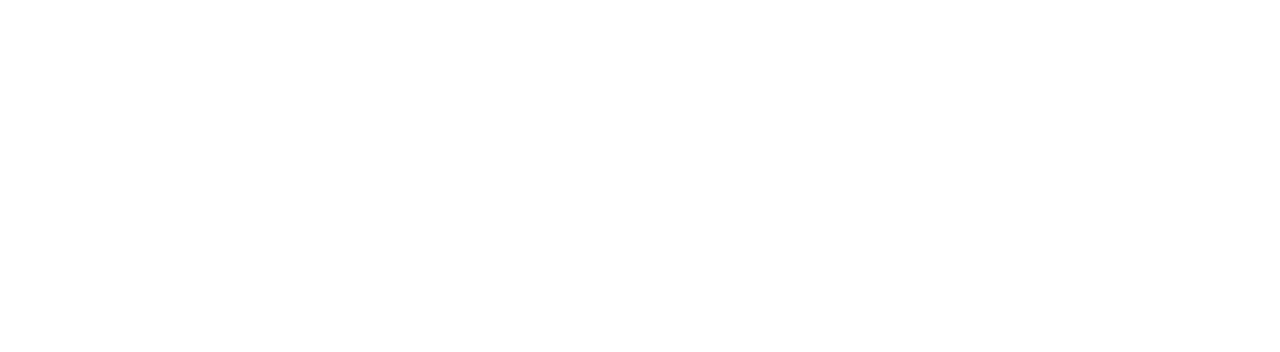
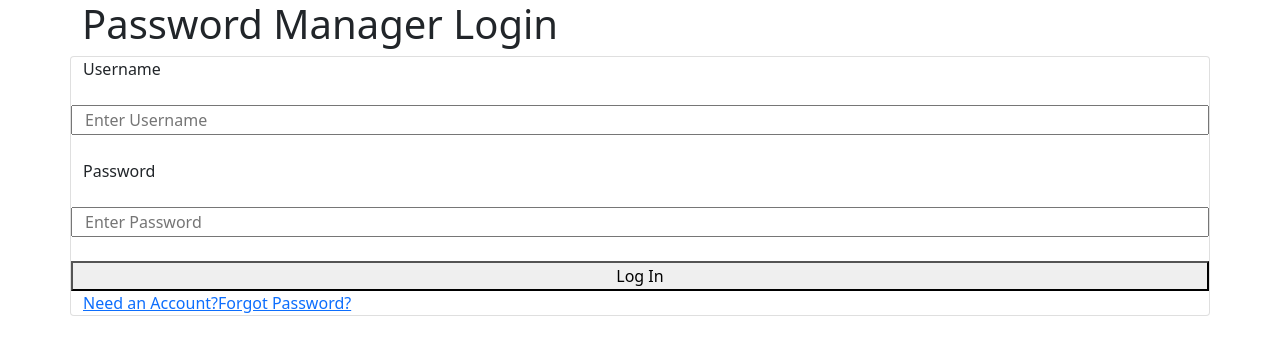
Before and after one commit to aiden-janey/PasswordManager, an Angular app in the folder frontend/: page /logIn in a window 1280 px wide. Before the commit this address led to /. Shown: the top 352 px of the page. Built offline with nearby package versions, Linux system fonts and the light colour scheme; no server answers.

Commit message:
Finished the functionality of Login & Create Account Pages

```diff
--- a/frontend/package.json
+++ b/frontend/package.json
@@ -19,6 +19,7 @@
     "@angular/platform-browser-dynamic": "~13.3.0",
     "@angular/router": "~13.3.0",
     "bootstrap": "^5.1.3",
+    "crypto-js": "^4.1.1",
     "jquery": "^3.6.0",
     "rxjs": "~7.5.0",
     "tslib": "^2.3.0",
--- a/frontend/src/app/changepass/changepass.component.html
+++ b/frontend/src/app/changepass/changepass.component.html
@@ -1 +1 @@
-<p>changepass works!</p>
+<p>TBD</p>
--- a/frontend/src/app/createacct/createacct.component.html
+++ b/frontend/src/app/createacct/createacct.component.html
@@ -1 +1,15 @@
-<p>createacct works!</p>
+<div class="container">
+    <div class="row">
+        <h1>Password Manager Sign Up</h1>
+    </div>
+    <div class="row card">
+            <label>Username</label><br>
+            <input type="text" placeholder="Enter Username" id="username" name="username" [(ngModel)]="username" required><br>
+            <label>Password</label><br>
+            <input type="password" placeholder="Enter Password" id="password" name="password" [(ngModel)]="password" required><br>
+            <button type="button" (click)="createAccount()">Sign Up</button>
+        <nav>
+            <a routerLink="/logIn">Already Signed Up?</a>
+        </nav>
+    </div>
+</div>
--- a/frontend/src/app/createacct/createacct.component.ts
+++ b/frontend/src/app/createacct/createacct.component.ts
@@ -1,15 +1,32 @@
 import { Component, OnInit } from '@angular/core';
+import { UserService } from '../shared/user.service';
+import { User } from '../shared/user.model';
+import { Router } from '@angular/router';
 
 @Component({
   selector: 'app-createacct',
   templateUrl: './createacct.component.html',
-  styleUrls: ['./createacct.component.css']
+  styleUrls: ['./createacct.component.css'],
+  providers: [UserService]
 })
 export class CreateacctComponent implements OnInit {
 
-  constructor() { }
+  constructor(private US: UserService, private route: Router) { }
+
+  username: string;
+  password: string;
 
   ngOnInit(): void {
   }
 
+  createAccount(): void{
+    let user = new User();
+    user.username = this.username;
+    user.password = this.password;
+
+    this.US.postUser(user).subscribe(()=>{
+      alert('Account Created');
+      this.route.navigate(['/logIn']);
+    });
+  }
 }
--- a/frontend/src/app/login/login.component.html
+++ b/frontend/src/app/login/login.component.html
@@ -3,16 +3,14 @@
         <h1>Password Manager Login</h1>
     </div>
     <div class="row card">
-        <form>
             <label>Username</label><br>
-            <input type="text" placeholder="Enter Username" required><br>
+            <input type="text" placeholder="Enter Username" id="username" name="username" [(ngModel)]="username" required><br>
             <label>Password</label><br>
-            <input type="password" placeholder="Enter Password" required><br>
-            <input type="submit" value="Log In">
-        </form>
+            <input type="password" placeholder="Enter Password" id="password" name="password" [(ngModel)]="password" required><br>
+            <button type="button" (click)="checkCredentials()">Log In</button>
         <nav>
-            <a routerLink="/createUser">Need an Account?</a>
-            <a routerLink="/changePassword">Forgot Password?</a>
+            <a routerLink="/createAcct">Need an Account?</a>
+            <a routerLink="/changePass">Forgot Password?</a>
         </nav>
     </div>
 </div>
--- a/frontend/src/app/login/login.component.ts
+++ b/frontend/src/app/login/login.component.ts
@@ -1,20 +1,45 @@
 import { Component, OnInit } from '@angular/core';
 import { UserService } from '../shared/user.service';
+import { User } from '../shared/user.model';
+import { Observable, interval, take } from 'rxjs';
+import { Router } from '@angular/router';
 
 @Component({
   selector: 'app-login',
   templateUrl: './login.component.html',
-  styleUrls: ['./login.component.css']
+  styleUrls: ['./login.component.css'],
+  providers: [UserService]
 })
 export class LoginComponent implements OnInit {
 
-  constructor(private userService: UserService) { }
+  constructor(private US: UserService, private route: Router) { }
+
+  username: string;
+  password: string;
+
+  usersList: User[];
+
 
   ngOnInit(): void {
+    this.fillUsersList();
   }
 
-  getUserService(){
-    return this.userService;
+  checkCredentials(): void {
+    let userFoundFlag = 0;
+    for(let user of this.usersList){
+      if(this.username == user.username && this.password == user.password){
+        this.route.navigate(['/passwordPage']);
+        userFoundFlag++;
+      }
+    }
+    if(userFoundFlag != 1){
+      alert("Incorrent Username or Password");
+      this.username = "";
+      this.password = "";
+    }
   }
 
+  fillUsersList(): void {
+    this.US.getUsers().subscribe(users => this.usersList = users);
+  }
 }
--- a/frontend/src/app/shared/user.service.ts
+++ b/frontend/src/app/shared/user.service.ts
@@ -17,8 +17,8 @@ export class UserService {
     return this.http.post(this.baseURL, u);
   }
 
-  getUser(){
-    return this.http.get(this.baseURL);
+  getUsers(){
+    return this.http.get<User[]>(this.baseURL);
   }
 
   putUser(u: User){
```
Also changed, not shown: frontend/src/app/app-routing.module.ts (+8 -2 lines), frontend/src/app/app.module.ts (+5 -2 lines), 1 other file (tests, documents, lock files or other folders).
